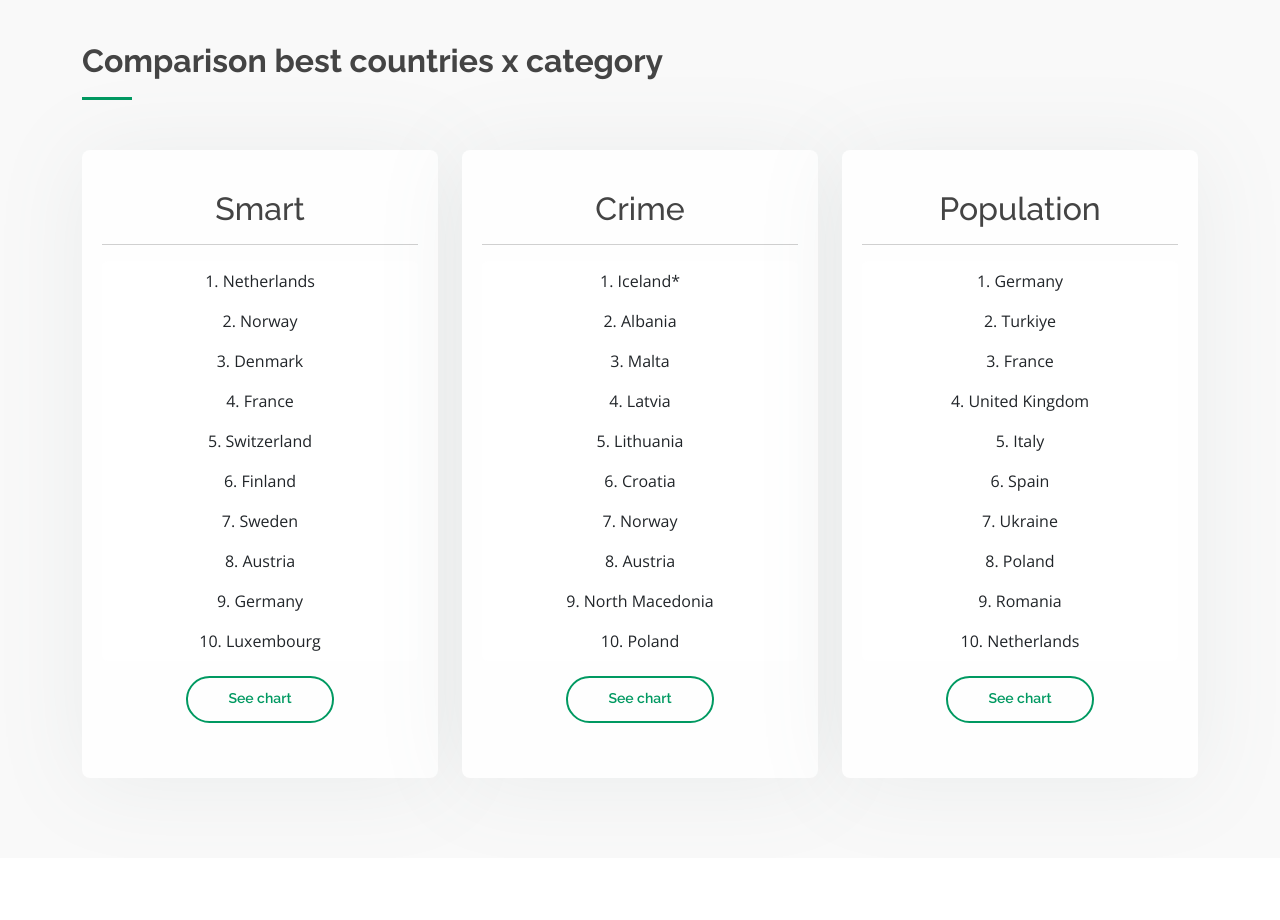
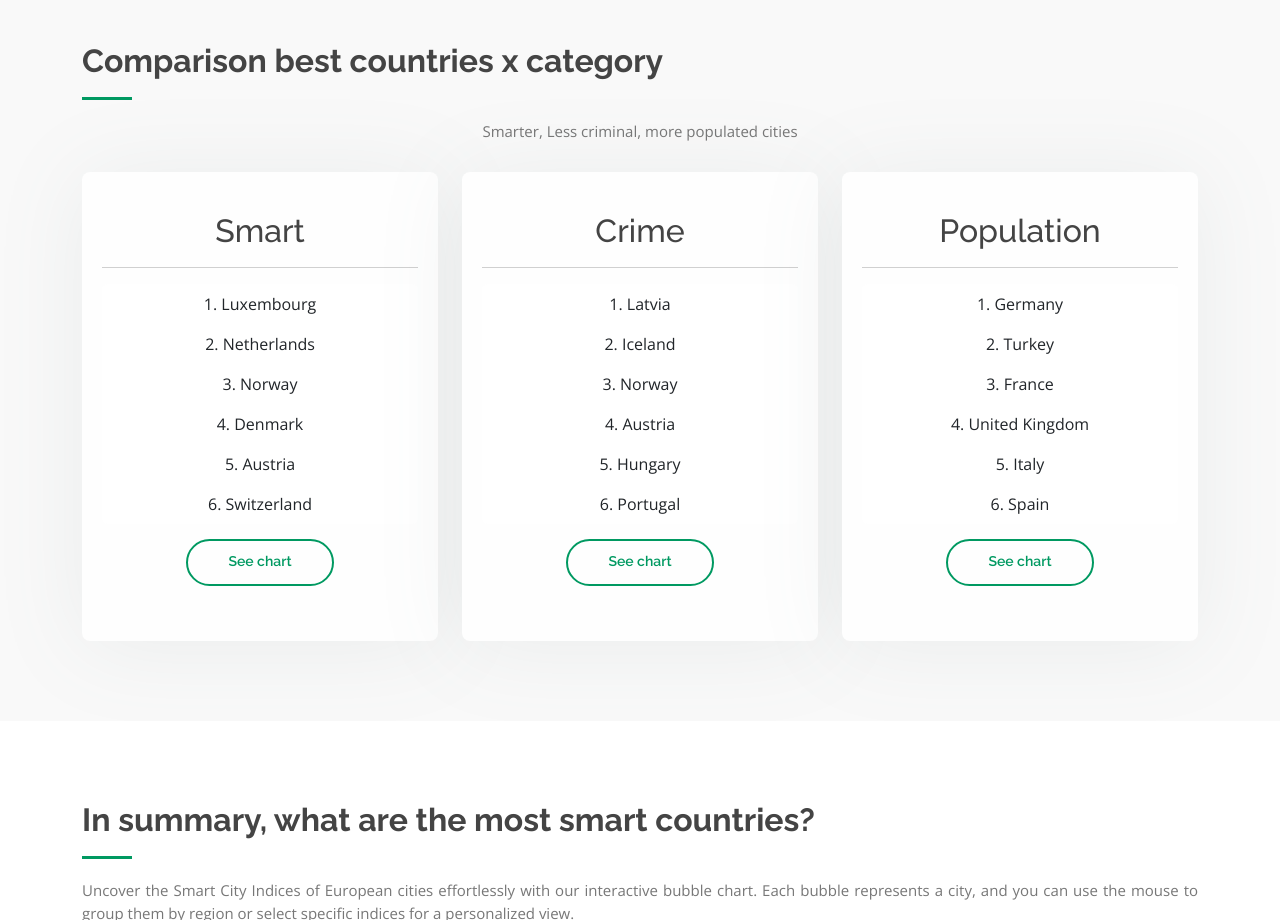
Before and after one commit to ThaisaDeTorre/life-quality-data-viz, a plain HTML site: page index.html in a window 1280 px wide. Shown: the part 5400-6320 px from the top of the page. Drawn offline with nearby package versions, Linux system fonts and the light colour scheme; a script that the page names is missing.

Commit message:
fix tbl comparison

```diff
--- a/index.html
+++ b/index.html
@@ -457,6 +457,7 @@
 
                 <div class="section-title">
                     <h2>Comparison best countries x category</h2>
+                    <p class="text-center">Smarter, Less criminal, more populated cities</p>
                 </div>
 
                 <div class="row">
@@ -466,16 +467,12 @@
                             <h2>Smart</h2>
                             <hr>
                             <ol class="list-group list-group-numbered">
+                                <li class="list-group-item">Luxembourg</li>
                                 <li class="list-group-item">Netherlands</li>
                                 <li class="list-group-item">Norway</li>
                                 <li class="list-group-item">Denmark</li>
-                                <li class="list-group-item">France</li>
+                                <li class="list-group-item">Austria</li>
                                 <li class="list-group-item">Switzerland</li>
-                                <li class="list-group-item">Finland</li>
-                                <li class="list-group-item">Sweden</li>
-                                <li class="list-group-item">Austria</li>
-                                <li class="list-group-item">Germany</li>
-                                <li class="list-group-item">Luxembourg</li>
                             </ol>
                             <div class="btn-wrap">
                                 <a href="#smart_crime" class="btn-buy">See chart</a>
@@ -488,16 +485,12 @@
                             <h2>Crime</h2>
                             <hr>
                             <ol class="list-group list-group-numbered">
-                                <li class="list-group-item">Iceland*</li>
-                                <li class="list-group-item">Albania</li>
-                                <li class="list-group-item">Malta</li>
                                 <li class="list-group-item">Latvia</li>
-                                <li class="list-group-item">Lithuania</li>
-                                <li class="list-group-item">Croatia</li>
+                                <li class="list-group-item">Iceland</li>
                                 <li class="list-group-item">Norway</li>
                                 <li class="list-group-item">Austria</li>
-                                <li class="list-group-item">North Macedonia</li>
-                                <li class="list-group-item">Poland</li>
+                                <li class="list-group-item">Hungary</li>
+                                <li class="list-group-item">Portugal</li>
                             </ol>
                             <div class="btn-wrap">
                                 <a href="#smart_crime" class="btn-buy">See chart</a>
@@ -511,15 +504,11 @@
                             <hr>
                             <ol class="list-group list-group-numbered">
                                 <li class="list-group-item">Germany</li>
-                                <li class="list-group-item">Turkiye</li>
+                                <li class="list-group-item">Turkey</li>
                                 <li class="list-group-item">France</li>
                                 <li class="list-group-item">United Kingdom</li>
                                 <li class="list-group-item">Italy</li>
                                 <li class="list-group-item">Spain</li>
-                                <li class="list-group-item">Ukraine</li>
-                                <li class="list-group-item">Poland</li>
-                                <li class="list-group-item">Romania</li>
-                                <li class="list-group-item">Netherlands</li>
                             </ol>
                             <div class="btn-wrap">
                                 <a href="#smart_population" class="btn-buy">See chart</a>
```
